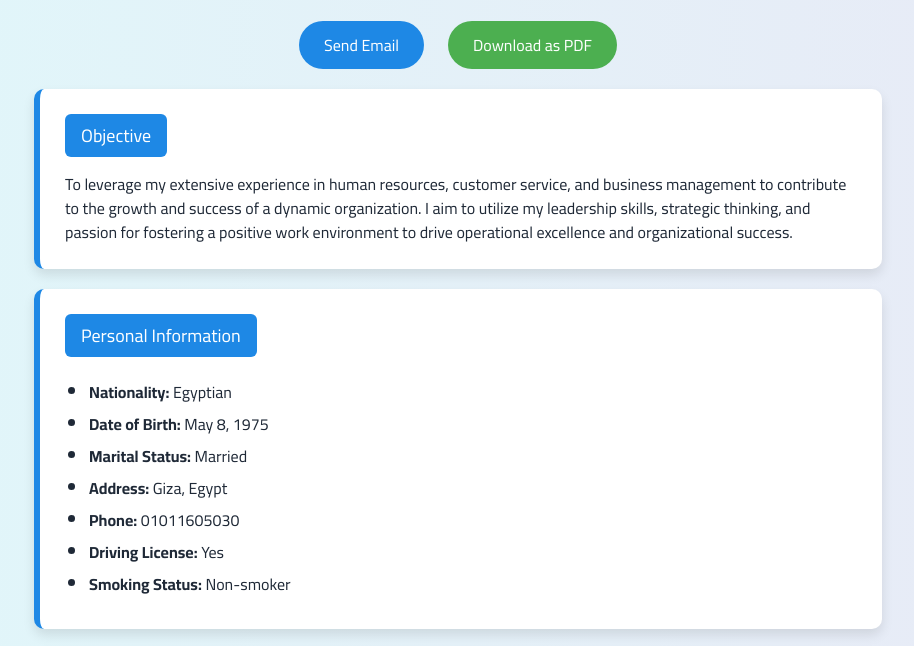
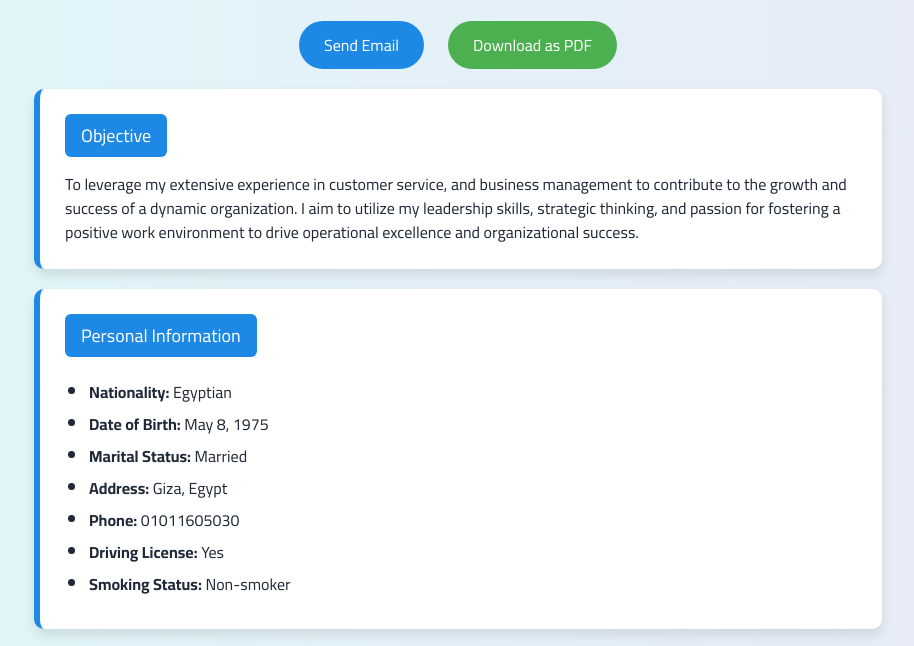
Before and after one commit to HanyRElsisy/Hany-Raafat-CV, a plain HTML site: page index.html in a window 1280 px wide. Shown: the part 122-768 px from the top of the page, without its empty margins (182-1096 px from the left). Drawn offline with nearby package versions, Linux system fonts and the light colour scheme.

Commit message:
index.html

```diff
--- a/index.html
+++ b/index.html
@@ -104,7 +104,7 @@
 
         <div class="card">
             <h2 class="section-title">Objective</h2>
-            <p>To leverage my extensive experience in human resources, customer service, and business management to contribute to the growth and success of a dynamic organization. I aim to utilize my leadership skills, strategic thinking, and passion for fostering a positive work environment to drive operational excellence and organizational success.</p>
+            <p>To leverage my extensive experience in customer service, and business management to contribute to the growth and success of a dynamic organization. I aim to utilize my leadership skills, strategic thinking, and passion for fostering a positive work environment to drive operational excellence and organizational success.</p>
         </div>
 
         <div class="card">
```
